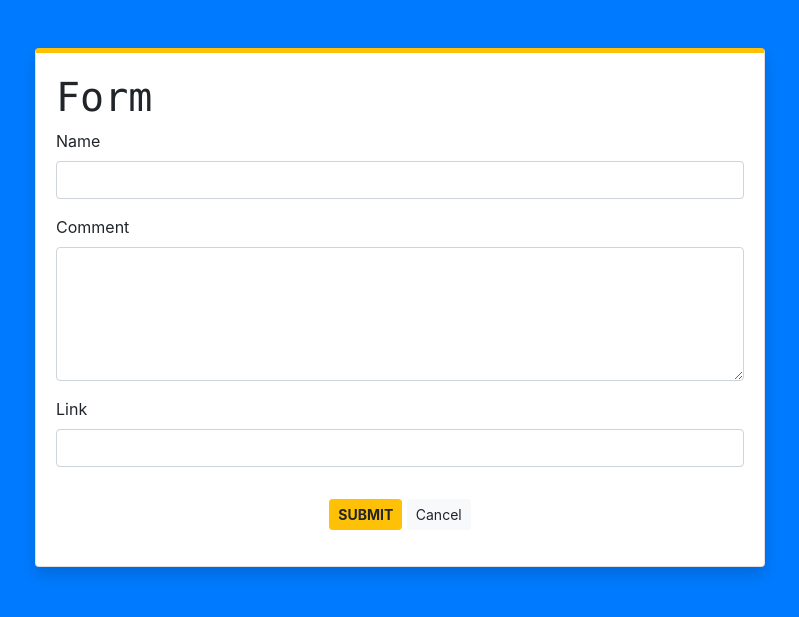
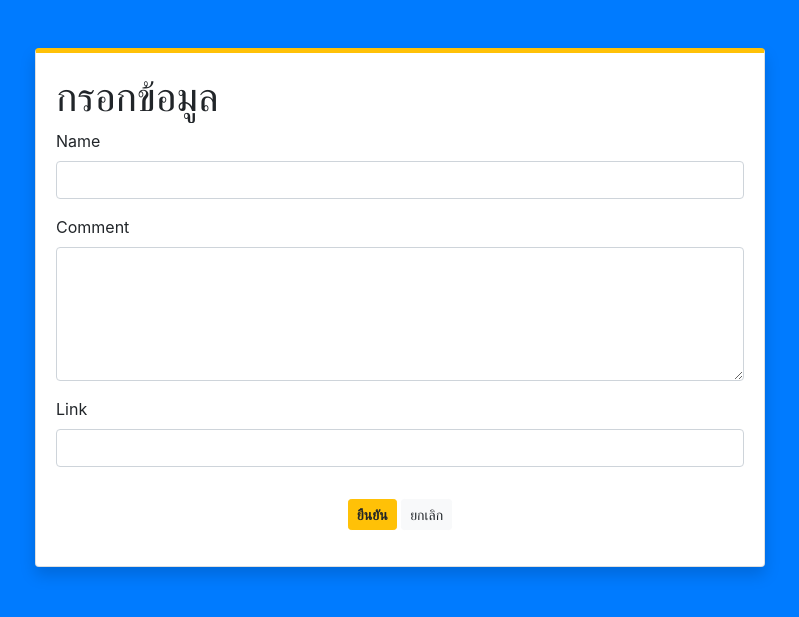
Before and after one commit to 63070215/63070215, a PHP site: page /ITFLab/form.php in a window 1280 px wide. Shown: the top 617 px of the page, without its empty margins (240-1039 px from the left). Run offline with PHP 8.4, Linux system fonts and the light colour scheme.

Commit message:
Update form.php

```diff
--- a/ITFLab/form.php
+++ b/ITFLab/form.php
@@ -17,7 +17,7 @@
 				<div class="card shadow">
 					<div class="card-body">
 						<div class="row">
-							<div class="col-6"><h1 class="text-monospace">Form</h1></div>
+							<div class="col-6"><h1 class="text-monospace">กรอกข้อมูล</h1></div>
 						</div>
 						<form action="insert.php" method="post">
 							<div class="form-group">
@@ -33,8 +33,8 @@
 								<input type="text" name="link" class="form-control">
 							</div>
 							<div class="text-center">
-								<button type="submit" class="btn btn-sm btn-warning my-3 font-weight-bold">SUBMIT</button>
-								<a class="btn btn-sm btn-light my-3" href="index.php">Cancel</a>
+								<button type="submit" class="btn btn-sm btn-warning my-3 font-weight-bold">ยืนยัน</button>
+								<a class="btn btn-sm btn-light my-3" href="index.php">ยกเลิก</a>
 							</div>
 						</form>
 					</div>
```
